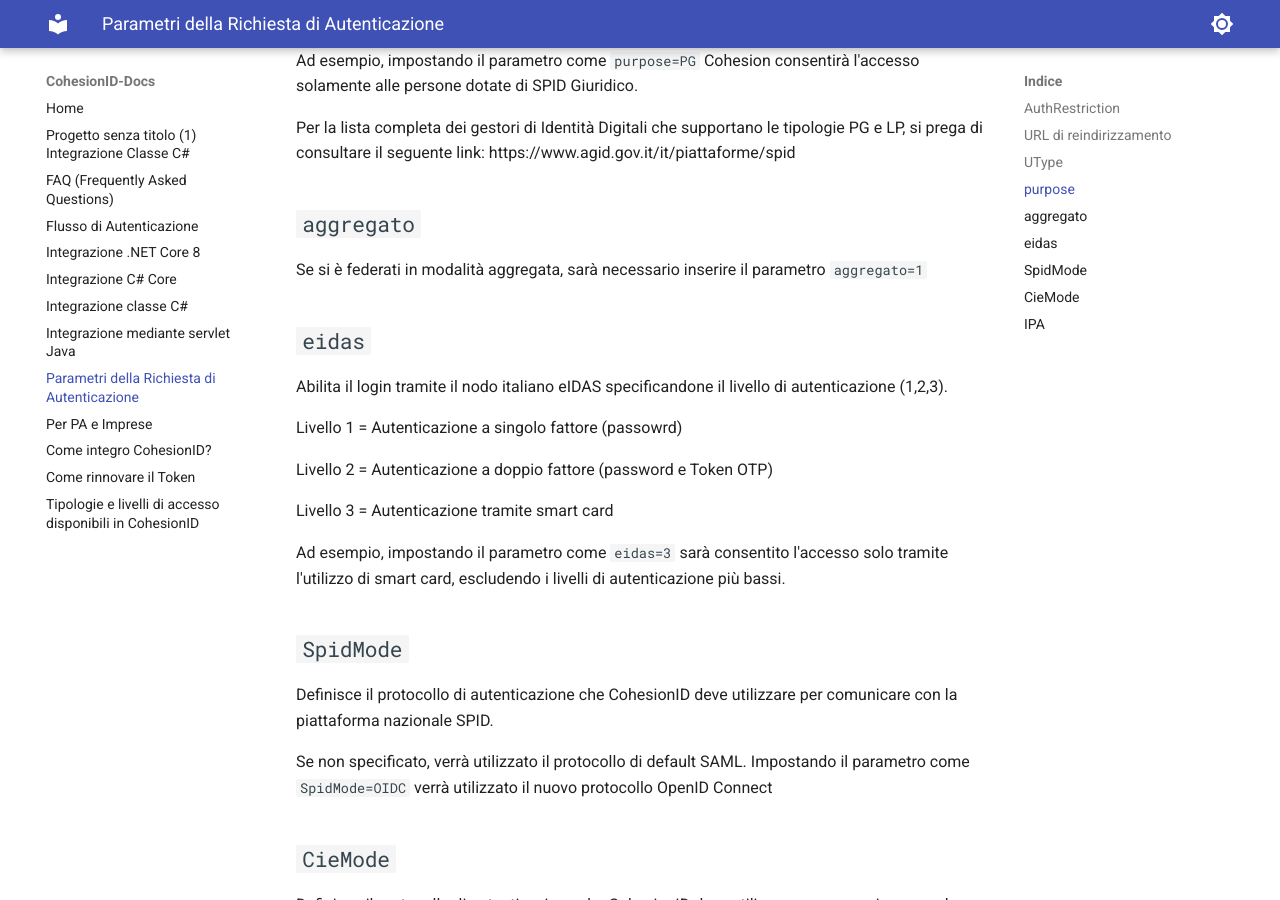
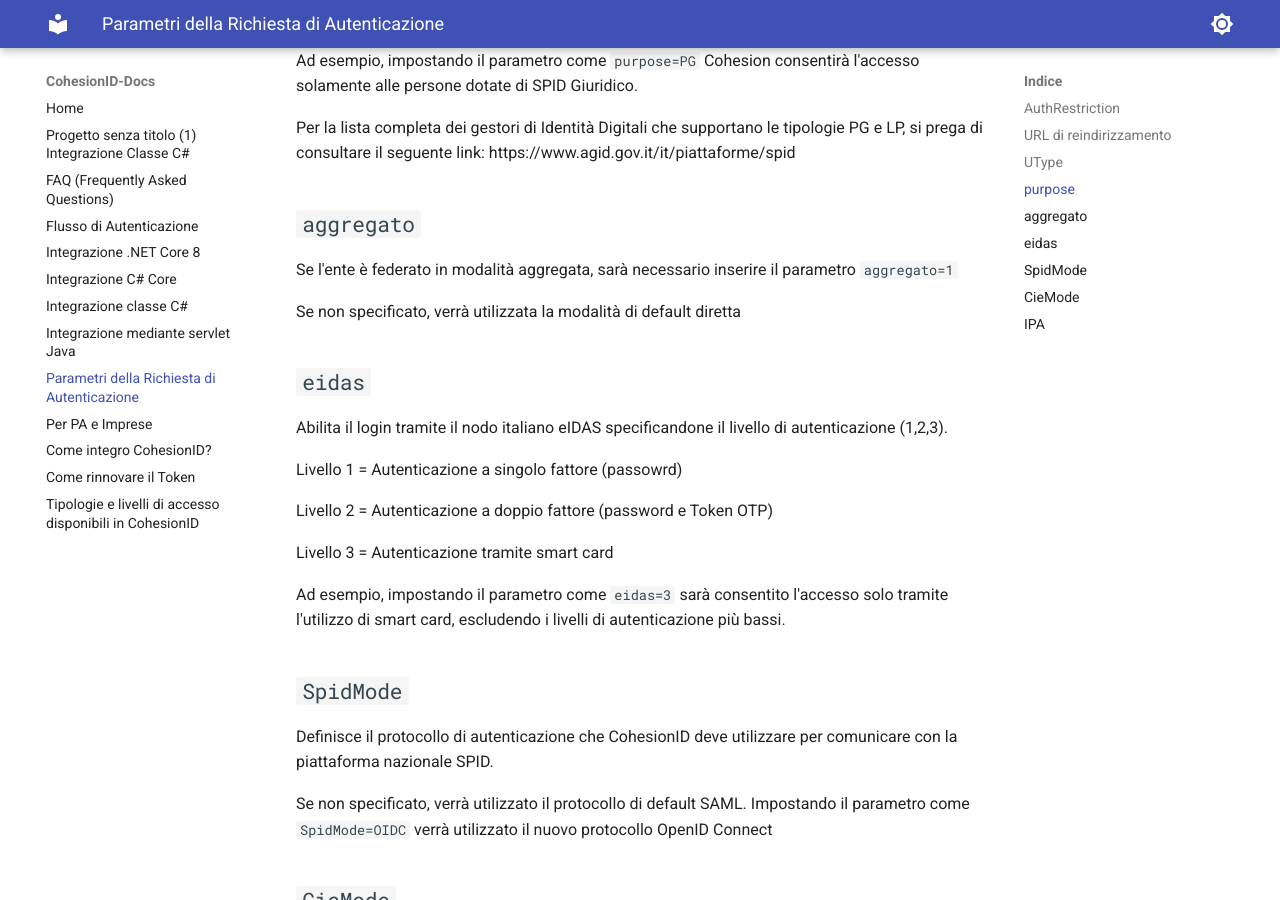
Before and after one commit to DarisCappelletti/CohesionID-Docs, an MkDocs documentation site: the page built from docs/Parametri-della-Richiesta-di-Autenticazione.md, in a window 1280 px wide and 900 px high, scrolled down 1878 px. Built offline with MkDocs 1.6.1 and Material for MkDocs 9.7.7, drawn with Linux system fonts in a browser that asks for light colours.

Commit message:
Update wiki files

```diff
--- a/docs/Parametri-della-Richiesta-di-Autenticazione.md
+++ b/docs/Parametri-della-Richiesta-di-Autenticazione.md
@@ -67,7 +67,9 @@ Ad esempio, impostando il parametro come `purpose=PG` Cohesion consentirà l'acc
 Per la lista completa dei gestori di Identità Digitali che supportano le tipologie PG e LP, si prega di consultare il seguente link: https://www.agid.gov.it/it/piattaforme/spid
 
 ## `aggregato`
-Se si è federati in modalità aggregata, sarà necessario inserire il parametro `aggregato=1`
+Se l'ente è federato in modalità aggregata, sarà necessario inserire il parametro `aggregato=1`
+
+Se non specificato, verrà utilizzata la modalità di default diretta
 
 ## `eidas`
 Abilita il login tramite il nodo italiano eIDAS specificandone il livello di autenticazione (1,2,3).
```
Also changed, not shown: site/Parametri-della-Richiesta-di-Autenticazione/index.html, 1 other file.
